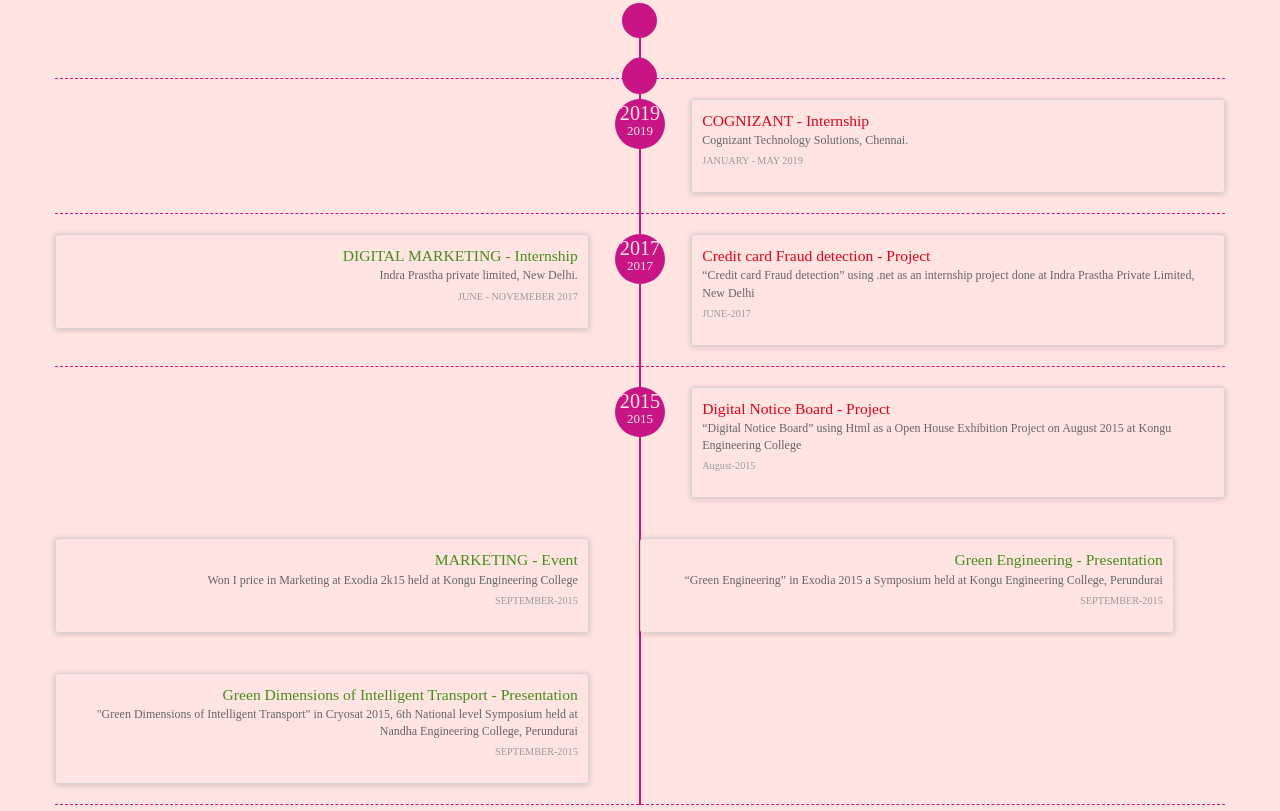
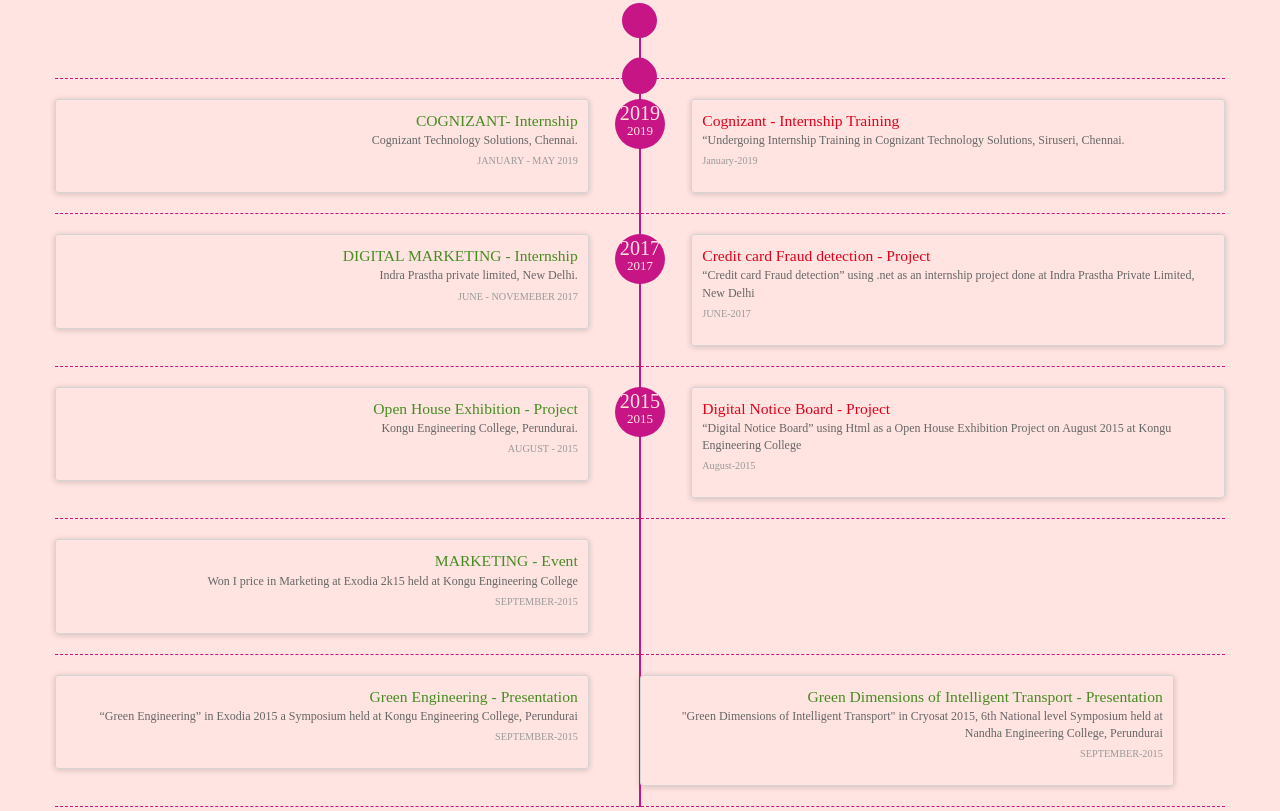
Before and after one commit to Jughisathvi/jughisathvi.github.io, a plain HTML site: page index.html in a window 1280 px wide. Shown: the part 2293-3104 px from the top of the page. Drawn offline with Linux system fonts and the light colour scheme.

Commit message:
Add files via upload

```diff
--- a/index.html
+++ b/index.html
@@ -260,29 +260,44 @@
         </div>
 
     </div>
-	 <div class="row timeline-movement">
-
+	<div class="row timeline-movement">
 
         <div class="timeline-badge">
             <span class="timeline-balloon-date-day">2019</span>
             <span class="timeline-balloon-date-month">2019</span>
         </div>
 
-        <div class="col-sm-offset-6 col-sm-6  timeline-item">
+
+        <div class="col-sm-6  timeline-item">
             <div class="row">
-                <div class="col-sm-offset-1 col-sm-11">
-                    <div class="timeline-panel debits">
+                <div class="col-sm-11">
+                    <div class="timeline-panel credits">
                         <ul class="timeline-panel-ul">
-                            <li><span class="importo">COGNIZANT - Internship</span></li>
-                            <li><span class="causale">Cognizant Technology Solutions, Chennai.</span> </li>
-                            <li><p><small class="text-muted">JANUARY - MAY 2019</small></p> </li>
+                            <li><span class="importo">COGNIZANT- Internship</span></li>
+                            <li><span class="causale">Cognizant Technology Solutions, Chennai. </span> </li>
+                            <li><p><small class="text-muted"> JANUARY - MAY 2019</small></p> </li>
                         </ul>
                     </div>
 
                 </div>
             </div>
         </div>
-	</div>
+
+        <div class="col-sm-6  timeline-item">
+            <div class="row">
+                <div class="col-sm-offset-1 col-sm-11">
+                    <div class="timeline-panel debits">
+                        <ul class="timeline-panel-ul">
+                            <li><span class="importo">Cognizant - Internship Training</span></li>
+                            <li><span class="causale">“Undergoing Internship Training in Cognizant Technology Solutions, Siruseri, Chennai. </span> </li>
+                            <li><p><small class="text-muted"> January-2019</small></p> </li>
+                        </ul>
+                    </div>
+
+                </div>
+            </div>
+        </div>
+    </div>
     <div class="row timeline-movement">
 
         <div class="timeline-badge">
@@ -331,8 +346,21 @@
             <span class="timeline-balloon-date-day">2015</span>
             <span class="timeline-balloon-date-month">2015</span>
         </div>
+        <div class="col-sm-6  timeline-item">
+            <div class="row">
+                <div class="col-sm-11">
+                    <div class="timeline-panel credits">
+                        <ul class="timeline-panel-ul">
+                            <li><span class="importo">Open House Exhibition - Project</span></li>
+                            <li><span class="causale">Kongu Engineering College, Perundurai. </span> </li>
+                            <li><p><small class="text-muted"> AUGUST - 2015</small></p> </li>
+                        </ul>
+                    </div>
 
-        <div class="col-sm-offset-6 col-sm-6  timeline-item">
+                </div>
+            </div>
+        </div>
+        <div class="col-sm-6  timeline-item">
             <div class="row">
                 <div class="col-sm-offset-1 col-sm-11">
                     <div class="timeline-panel debits">
@@ -346,6 +374,11 @@
                 </div>
             </div>
         </div>
+    </div>
+	<div class="row timeline-movement">
+
+
+
 
         <div class="col-sm-6  timeline-item">
             <div class="row">
@@ -361,6 +394,9 @@
                 </div>
             </div>
         </div>
+	</div>
+
+	<div class="row timeline-movement">
     <div class="col-sm-6  timeline-item">
             <div class="row">
                 <div class="col-sm-11">
```
